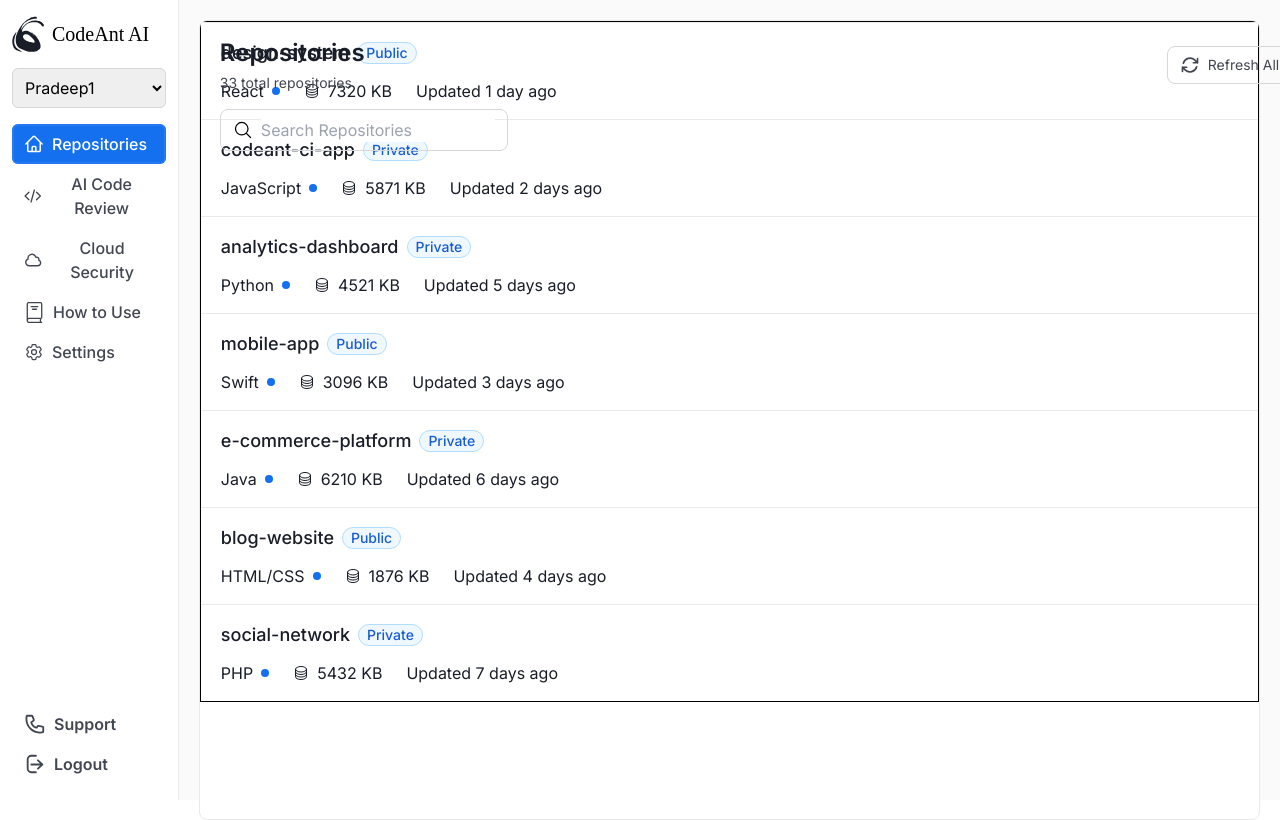
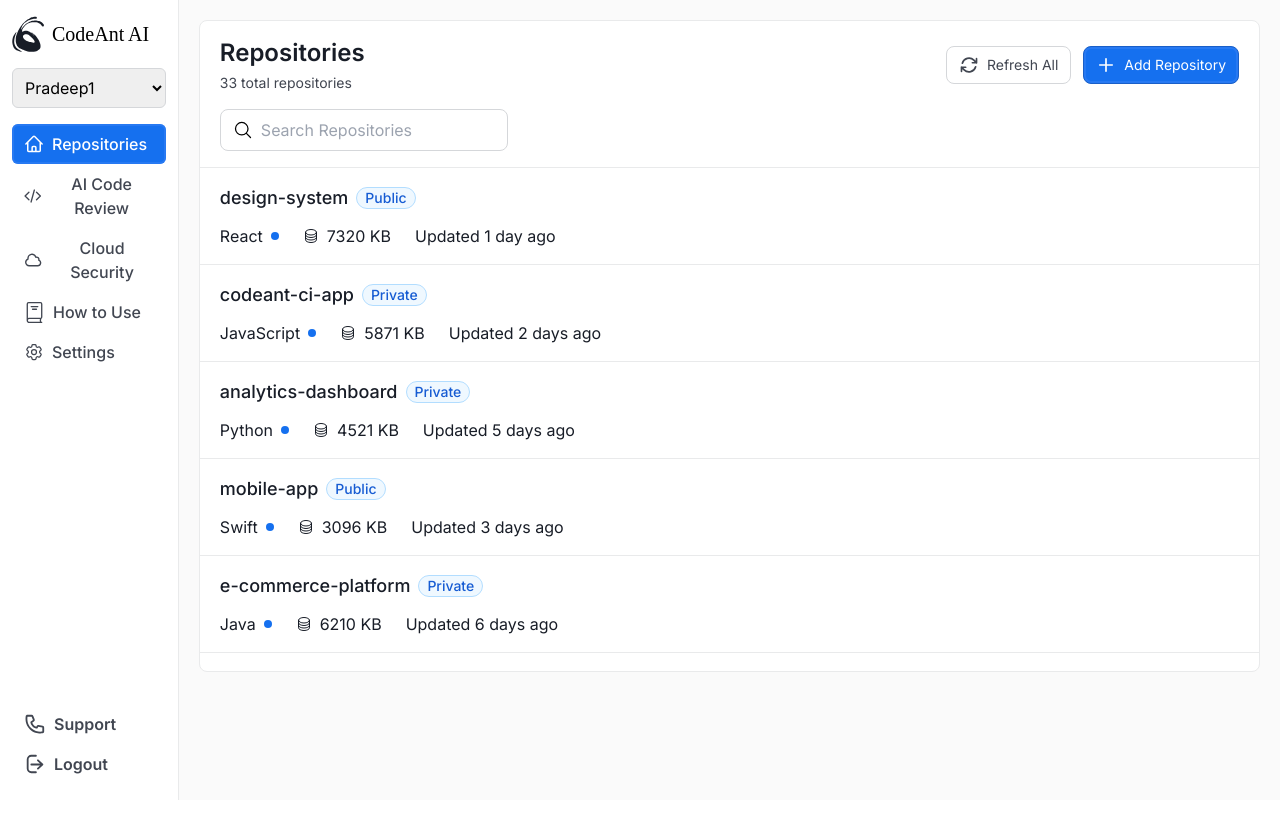
Before and after one commit to PradeepArivazhagan/codeant-assignment, a React (Vite) app: page /dashboard in a window 1280 px wide. Built offline with nearby package versions, Linux system fonts and the light colour scheme; a web font is replaced by a local one.

Commit message:
Fea: Add scroll bar

```diff
--- a/src/components/DashBoard/SideBar.jsx
+++ b/src/components/DashBoard/SideBar.jsx
@@ -2,7 +2,7 @@
 
 const SideBar = () => {
   return (
-    <div className="border-r border-[#E9EAEB] w-[16%] py-4 px-3 flex flex-col justify-between">
+    <div className="h-screen border-r border-[#E9EAEB] w-[16%] py-4 px-3 flex flex-col justify-between">
       <div>
         <div className="flex flex-row items-center gap-2">
           <img src={codeanticons} alt="code ant" className="w-8" />
--- a/src/index.css
+++ b/src/index.css
@@ -7,3 +7,23 @@
 body {
   font-family: "Inter", sans-serif;
 }
+
+::-webkit-scrollbar {
+  width: 8px;
+}
+
+/* Track */
+::-webkit-scrollbar-track {
+  background: #f1f1f1;
+}
+
+/* Handle */
+::-webkit-scrollbar-thumb {
+  background: #888;
+  border-radius: 5px;
+}
+
+/* Handle on hover */
+::-webkit-scrollbar-thumb:hover {
+  background: #555;
+}
--- a/src/pages/DashBoard.jsx
+++ b/src/pages/DashBoard.jsx
@@ -52,11 +52,11 @@
     },
   ];
   return (
-    <div className="h-screen flex flex-row">
+    <div className="flex flex-row">
       <SideBar />
-      <div className="w-full bg-[#FAFAFA] p-5">
-        <div className="h-screen overflow-auto bg-white border border-[#E9EAEB] rounded-lg">
-          <div className="fixed w-full py-4 px-5">
+      <div className=" w-full bg-[#FAFAFA] p-5">
+        <div className="bg-white border border-[#E9EAEB] rounded-lg">
+          <div className="py-4 px-5">
             <div className="flex flex-row items-center justify-between">
               <div>
                 <h1 className="text-2xl text-[#181D27] font-semibold">
@@ -125,9 +125,9 @@
               />
             </div>
           </div>
-          <ul className="border border-black">
+          <ul className="h-[31.5rem] overflow-auto">
             {repositories.map((eachRepo, index) => (
-              <li key={index} className="py-4 px-5 border-t border-[#E9EAEB]">
+              <li key={index} className="py-4 px-5 border-t border-[#E9EAEB] hover:bg-[#F5F5F5]">
                 <div className="flex flex-row items-center gap-2">
                   <h1 className="text-lg text-[#181D27] font-medium">
                     {eachRepo.title}
```
